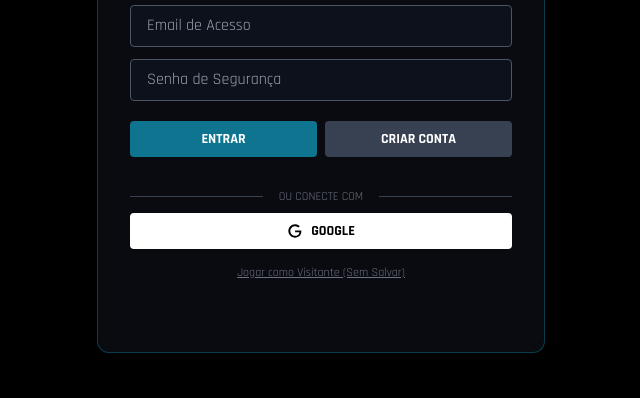
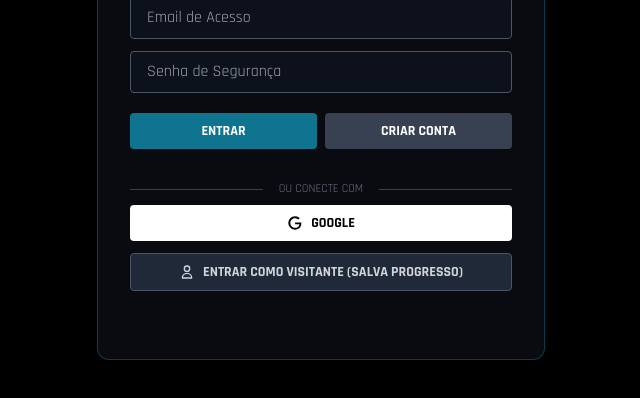
Before and after one commit to Igormartins234/games, a plain HTML site: page index.html in a window 1280 px wide. Shown: the part 270-668 px from the top of the page, without its empty margins (319-959 px from the left). Drawn offline with nearby package versions, Linux system fonts and the light colour scheme.

Commit message:
aplicação anonimo

```diff
--- a/index.html
+++ b/index.html
@@ -136,14 +136,14 @@
 
     <div class="cyber-grid"></div>
 
-    <!-- TELA DE LOGIN -->
+   <!-- TELA DE LOGIN -->
     <div id="loginScreen" class="login-overlay">
         <div class="glass-panel p-8 rounded-xl text-center max-w-md w-full border border-cyan-500/30 relative">
             <h2 class="text-3xl font-bold mb-4 text-transparent bg-clip-text bg-gradient-to-r from-cyan-400 to-purple-500">
                 IDENTIFICAÇÃO PILOTO
             </h2>
 
-            <!-- Formulário Email/Senha -->
+            <!-- Login Email/Senha -->
             <div class="space-y-3 mb-6 text-left">
                 <div>
                     <input type="text" id="regName" placeholder="Nome do Piloto (Apenas para Registro)"
@@ -162,7 +162,6 @@
                         CRIAR CONTA
                     </button>
                 </div>
-                <!-- Botão Confirmar Registro -->
                 <button onclick="authManager.registerEmail()" id="btnConfirmReg" class="w-full bg-purple-700 hover:bg-purple-600 text-white font-bold py-2 rounded transition text-sm hidden">
                     CONFIRMAR REGISTRO
                 </button>
@@ -174,13 +173,18 @@
                 <div class="flex-grow border-t border-gray-700"></div>
             </div>
 
-            <button onclick="authManager.loginGoogle()" class="w-full bg-white text-black font-bold py-2 rounded mb-2 hover:bg-gray-200 transition flex items-center justify-center gap-2 text-sm">
+            <!-- Botão Google -->
+            <button onclick="authManager.loginGoogle()" class="w-full bg-white text-black font-bold py-2 rounded mb-3 hover:bg-gray-200 transition flex items-center justify-center gap-2 text-sm">
                 <svg class="w-4 h-4" viewBox="0 0 24 24"><path fill="currentColor" d="M21.35 11.1h-9.17v2.73h6.51c-.33 3.81-3.5 5.44-6.5 5.44C8.36 19.27 5 16.25 5 12c0-4.1 3.2-7.27 7.2-7.27c3.09 0 4.9 1.97 4.9 1.97L19 4.72S16.56 2 12.1 2C6.42 2 2.03 6.8 2.03 12c0 5.05 4.13 10 10.22 10c5.35 0 9.25-3.67 9.25-9.09c0-1.15-.15-1.81-.15-1.81Z"/></svg>
                 GOOGLE
             </button>
 
-            <button onclick="authManager.skipLogin()" class="text-xs text-gray-500 hover:text-white underline mt-2">
-                Jogar como Visitante (Sem Salvar)
+            <!-- Botão Anônimo -->
+            <button onclick="authManager.loginAnonymous()" class="w-full bg-gray-800 border border-gray-600 text-gray-300 font-bold py-2 rounded hover:bg-gray-700 hover:text-white transition flex items-center justify-center gap-2 text-sm">
+                <svg xmlns="http://www.w3.org/2000/svg" class="h-4 w-4" fill="none" viewBox="0 0 24 24" stroke="currentColor">
+                  <path stroke-linecap="round" stroke-linejoin="round" stroke-width="2" d="M16 7a4 4 0 11-8 0 4 4 0 018 0zM12 14a7 7 0 00-7 7h14a7 7 0 00-7-7z" />
+                </svg>
+                ENTRAR COMO VISITANTE (SALVA PROGRESSO)
             </button>
 
             <div id="loginStatus" class="mt-4 text-xs text-red-400 h-4 font-mono min-h-[20px]"></div>
@@ -529,6 +533,26 @@
                 }
             },
 
+            // --- LOGIN ANÔNIMO (NOVO) ---
+            loginAnonymous: function() {
+                if (!isFirebaseConfigured) { this.mockLogin(); return; }
+
+                const status = document.getElementById('loginStatus');
+                status.innerText = "Autenticando anonimamente...";
+                status.classList.remove('text-red-400'); status.classList.add('text-yellow-400');
+
+                auth.signInAnonymously()
+                    .then((result) => {
+                        this.user = result.user;
+                        this.loadData();
+                        this.showMenu();
+                    })
+                    .catch((error) => {
+                        status.classList.add('text-red-400');
+                        status.innerText = "Erro Anônimo: " + error.message;
+                    });
+            },
+
             // --- LOGIN EMAIL ---
             loginEmail: function() {
                 const email = document.getElementById('emailInput').value;
@@ -545,9 +569,7 @@
                     })
                     .catch((error) => {
                         status.classList.add('text-red-400');
-                        if(error.code === 'auth/wrong-password') status.innerText = "Senha incorreta.";
-                        else if(error.code === 'auth/user-not-found') status.innerText = "Usuário não encontrado.";
-                        else status.innerText = "Erro: " + error.message;
+                        status.innerText = "Erro: " + error.message;
                     });
             },
 
@@ -563,10 +585,9 @@
                 auth.createUserWithEmailAndPassword(email, pass)
                     .then((result) => {
                         const user = result.user;
-                        // Atualizar nome do perfil no Firebase Auth
                         user.updateProfile({ displayName: name }).then(() => {
                             this.user = user;
-                            this.saveData(); // Cria o documento inicial no Firestore
+                            this.saveData();
                             this.showMenu();
                         });
                     })
@@ -591,10 +612,9 @@
                     });
             },
 
-            skipLogin: function() { this.user = null; this.showMenu(); },
-
+            // Mock para testes offline
             mockLogin: function() {
-                this.user = { displayName: "Viajante Teste", uid: "test_user_123" };
+                this.user = { displayName: "Viajante Offline", uid: "offline_user" };
                 const localData = localStorage.getItem('neonVoidData');
                 if(localData) this.data = JSON.parse(localData);
                 this.showMenu();
@@ -606,8 +626,10 @@
                 document.getElementById('mainMenu').classList.remove('hidden');
 
                 if(this.user) {
-                    // Usa o nome do Auth ou "Piloto" se não tiver
-                    const dName = this.user.displayName || "Piloto";
+                    // Se for anônimo, displayName é null. Criamos um nome visual.
+                    let dName = this.user.displayName;
+                    if(!dName) dName = "Anônimo-" + this.user.uid.substring(0, 5);
+
                     document.getElementById('userName').innerText = "Cmd. " + dName;
                     document.getElementById('diamondDisplay').innerText = this.data.diamonds;
                 }
@@ -621,27 +643,30 @@
                 db.collection('users').doc(this.user.uid).get().then((doc) => {
                     if (doc.exists) {
                         this.data = doc.data();
-                        // Garante retrocompatibilidade de campos novos
+                        // Retrocompatibilidade
                         if(this.data.highScore === undefined) this.data.highScore = 0;
                         if(!this.data.upgrades) this.data.upgrades = {};
                         document.getElementById('diamondDisplay').innerText = this.data.diamonds;
                         permShop.updateUI();
                     } else {
-                        this.saveData(); // Cria novo se não existir
+                        this.saveData(); // Cria documento para usuário novo/anônimo
                     }
                 });
             },
 
             saveData: function() {
-                if(!this.user) return; // Não salva visitante no localstorage pra não conflitar
+                if(!this.user) return;
 
-                // Dados a salvar
+                // Define um nome para salvar no banco se o usuário for anônimo
+                let saveName = this.user.displayName;
+                if(!saveName) saveName = "Anônimo-" + this.user.uid.substring(0, 5);
+
                 const payload = {
                     diamonds: this.data.diamonds,
                     highScore: this.data.highScore || 0,
                     upgrades: this.data.upgrades,
-                    name: this.user.displayName || "Piloto Anônimo",
-                    email: this.user.email
+                    name: saveName,
+                    email: this.user.email || "anonymous"
                 };
 
                 if(isFirebaseConfigured) {
```
